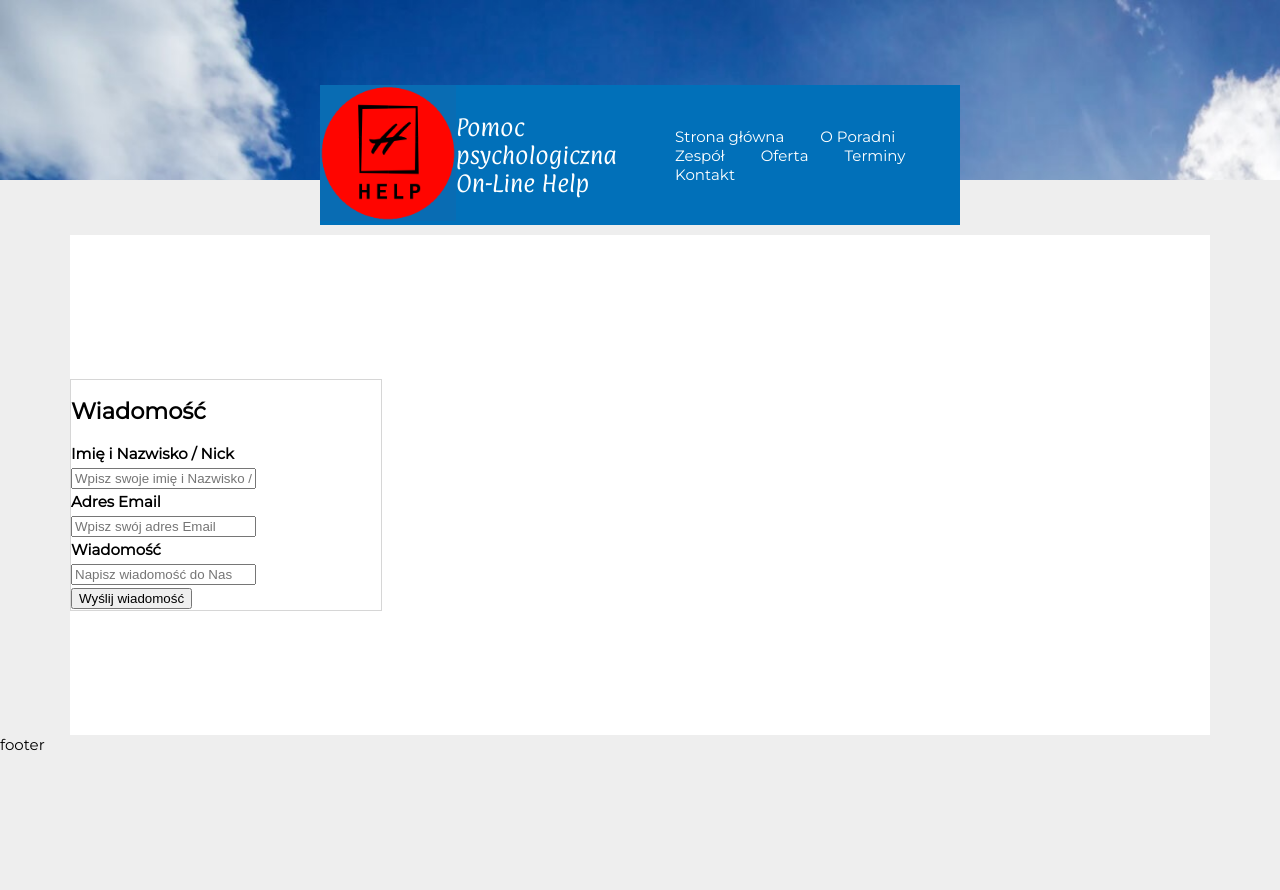
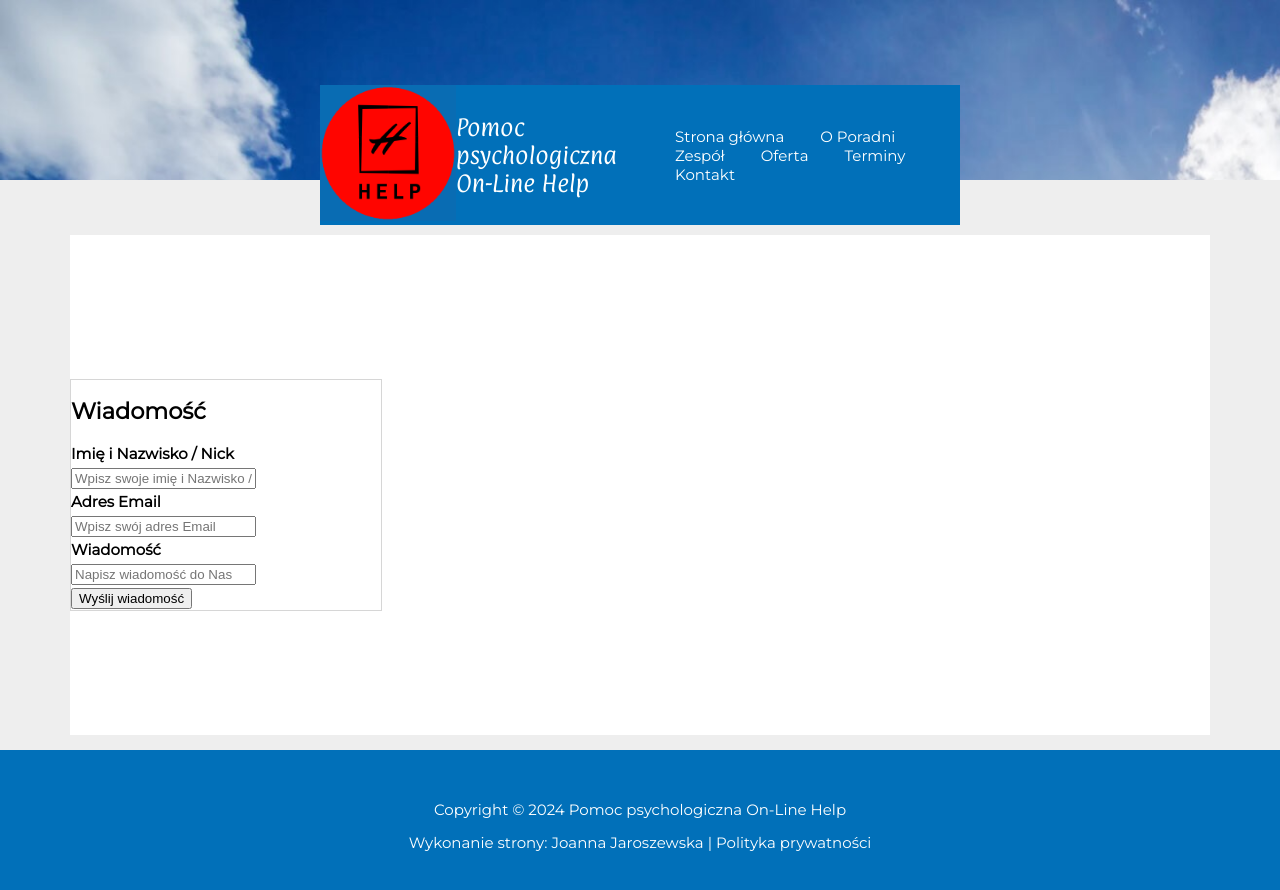
Before and after one commit to joajar/100-commits-challenge, an Angular app in the folder frontend/: page / in a window 1280 px wide. Before the commit the page ends 800 px from the top, so only its background shows below. Built offline with nearby package versions, Linux system fonts and the light colour scheme.

Commit message:
FE feat: added footer component and started its development

```diff
--- a/frontend/src/app/app.component.html
+++ b/frontend/src/app/app.component.html
@@ -4,6 +4,4 @@
   <router-outlet></router-outlet>
 </div>
 
-<footer>
-  footer
-</footer>
+<app-footer></app-footer>
--- a/frontend/src/app/app.component.ts
+++ b/frontend/src/app/app.component.ts
@@ -1,11 +1,12 @@
 import { Component } from '@angular/core';
 import { RouterOutlet } from '@angular/router';
 import { HeaderComponent } from './header/header.component';
+import { FooterComponent } from './footer/footer.component';
 
 @Component({
   selector: 'app-root',
   standalone: true,
-  imports: [RouterOutlet, HeaderComponent],
+  imports: [RouterOutlet, FooterComponent, HeaderComponent],
   templateUrl: './app.component.html',
   styleUrl: './app.component.scss'
 })
--- /dev/null
+++ b/frontend/src/app/footer/footer.component.html
@@ -0,0 +1,10 @@
+<footer>
+  <ul class="navList">
+    <li class="listItem">
+      Copyright &copy; 2024 Pomoc psychologiczna On-Line Help
+    </li>
+    <li class="listItem">
+      Wykonanie strony: Joanna Jaroszewska | Polityka prywatności
+    </li>
+  </ul>
+</footer>
--- /dev/null
+++ b/frontend/src/app/footer/footer.component.scss
@@ -0,0 +1,11 @@
+footer {
+  background-color: #0170B9;
+  color: #FFFFFF;
+}
+.navList {
+  padding: 43px 0 33px 0;
+}
+.listItem {
+  text-align: center;
+  padding: 7px 0 7px 0;
+}
```
Also changed, not shown: frontend/src/app/footer/footer.component.ts (added, +12 -0 lines), 1 other file (tests, documents, lock files or other folders).
